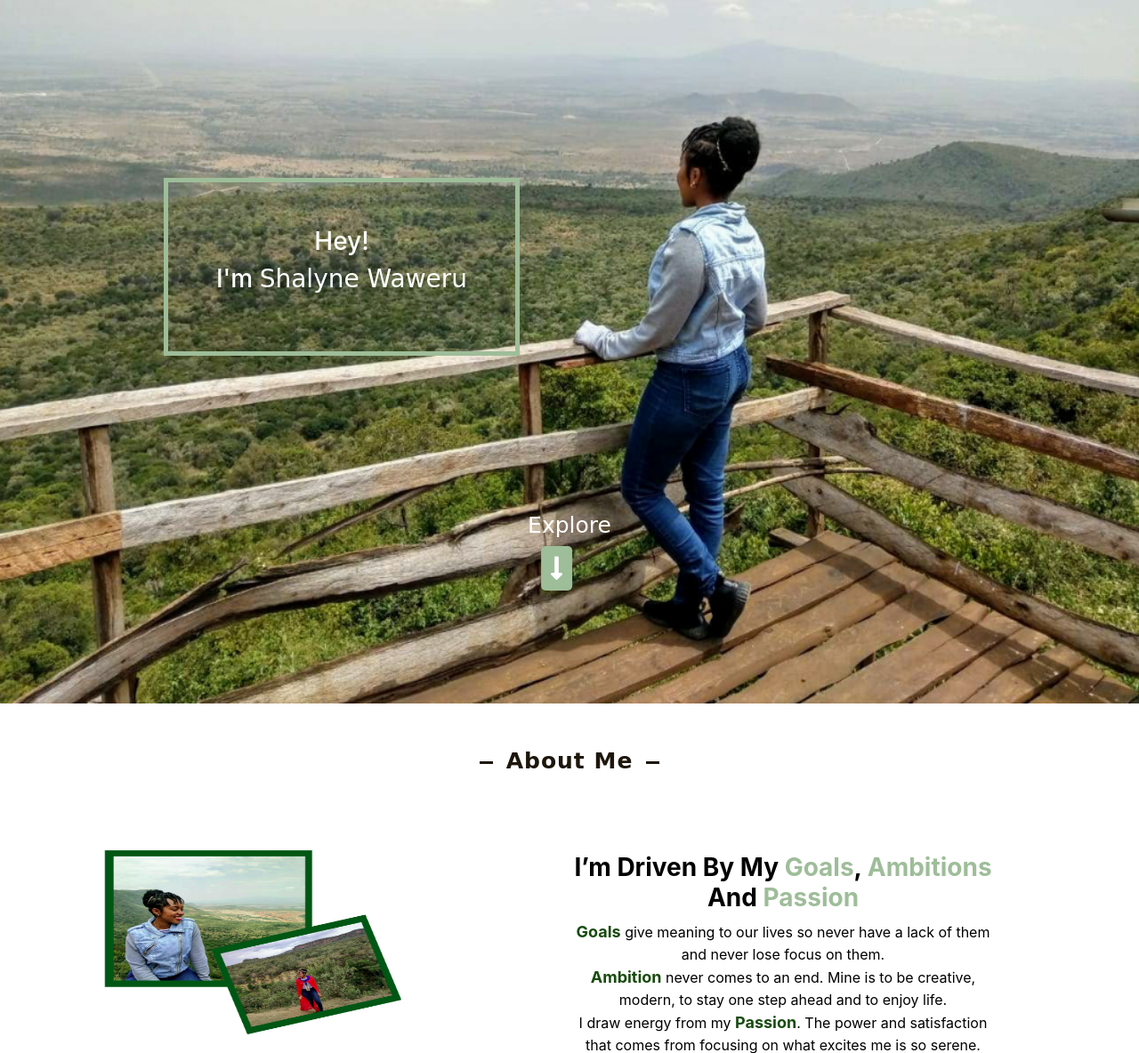
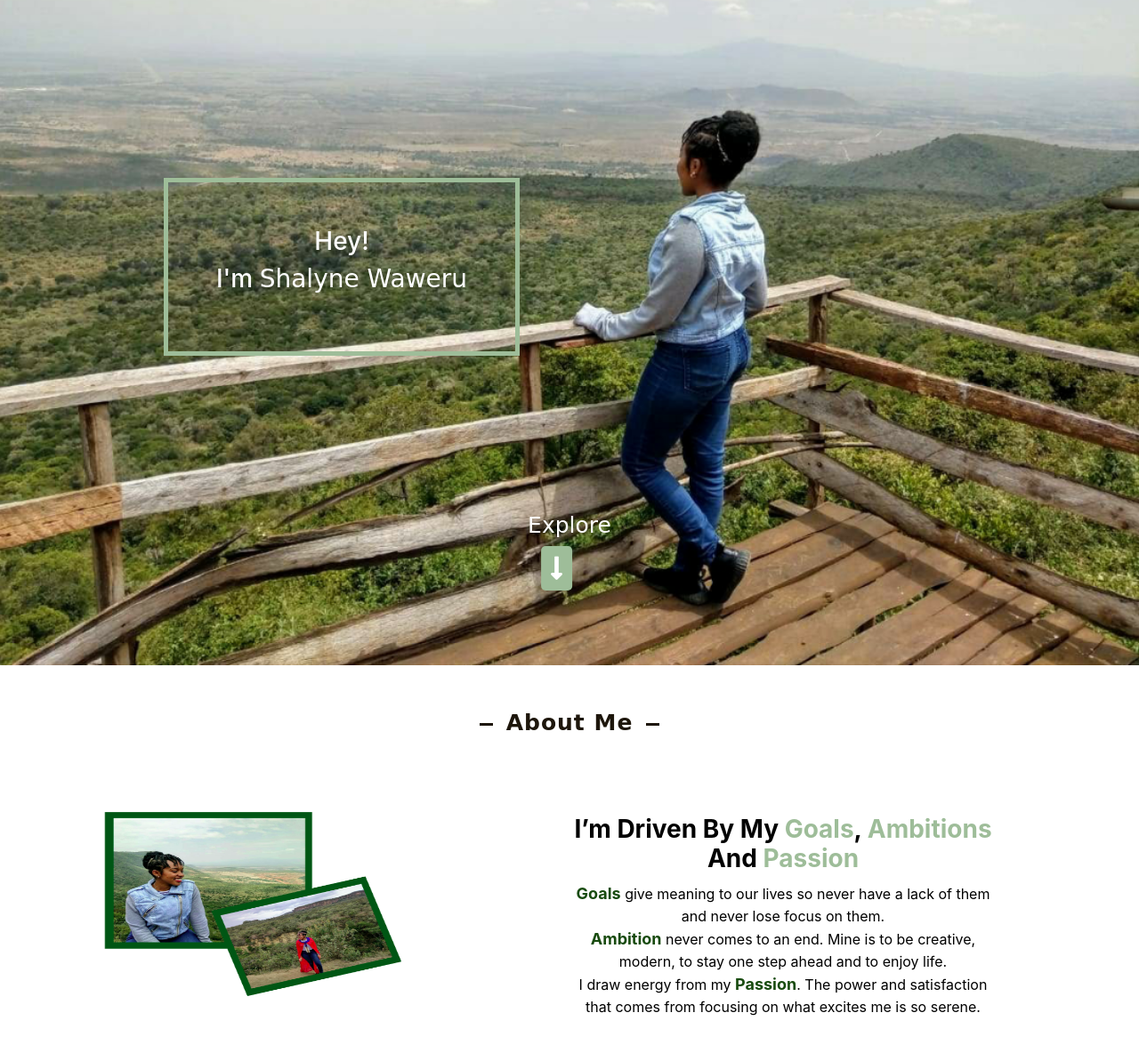
Before and after one commit to Shalyne-Waweru/My-Weblog, a Flask app: page / in a window 1280 px wide; the page is wider, and only the part inside the window is pictured. Shown: the part 100-1284 px from the top of that part at 89% size. Run offline with Flask 2, Linux system fonts and the light colour scheme; data that the repository does not hold is empty; some libraries are stand-ins or nearby versions; some web fonts are replaced.

Commit message:
Modify the landing page image

```diff
--- a/app/static/css/index.css
+++ b/app/static/css/index.css
@@ -9,7 +9,7 @@ body {
 /* Intro Section */
 .intro img {
   width: 100%;
-  height: 791px;
+  height: 100%;
   position: relative;
   text-align: center;
 }
```
